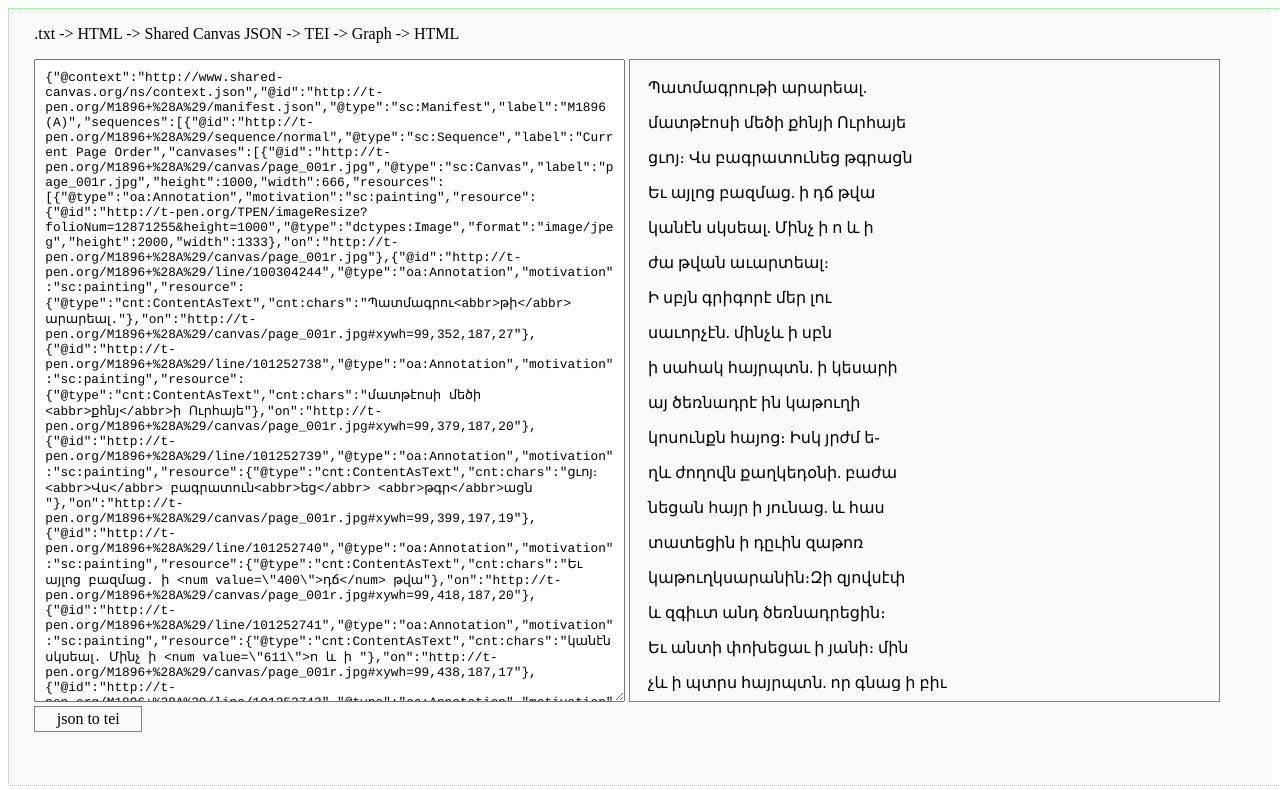
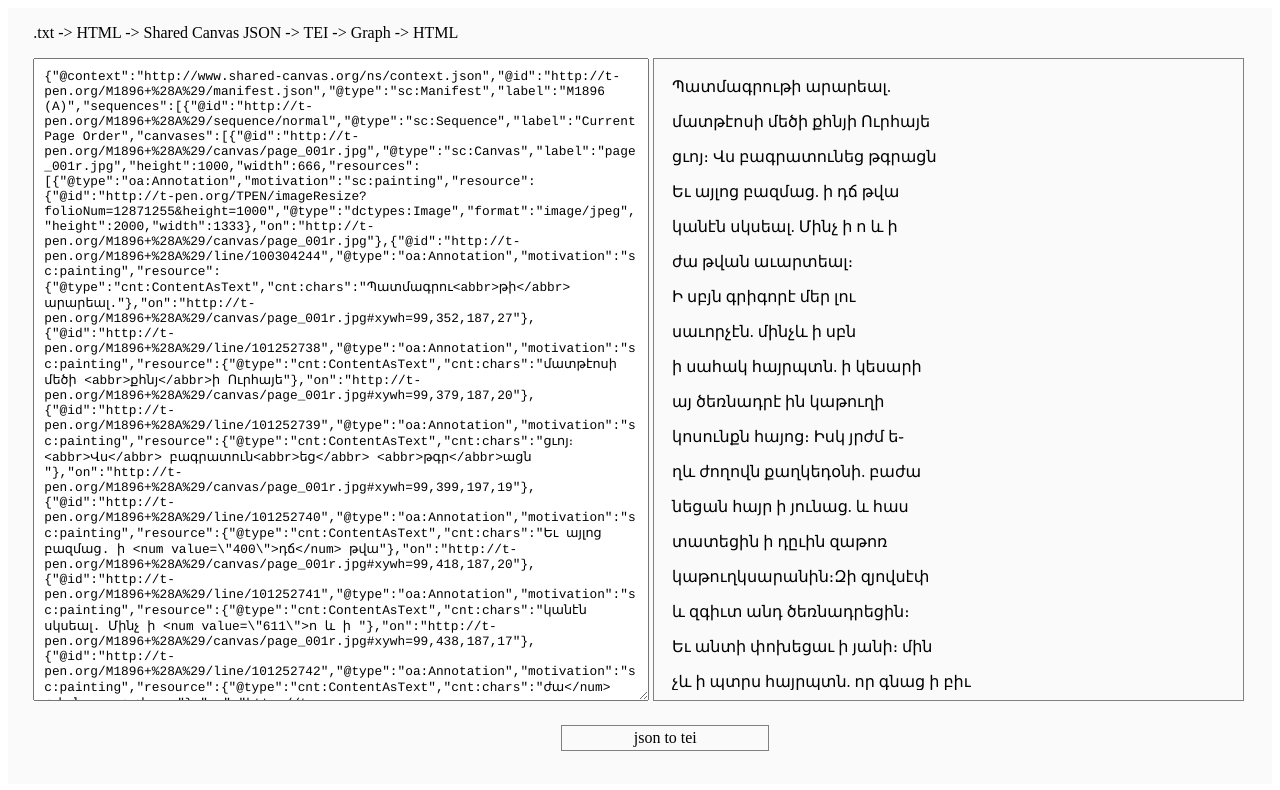
Before and after one commit to tla/textdemo, a plain HTML site: page texttransforms.html in a window 1280 px wide. Shown: the top 790 px of the page. Drawn offline with Linux system fonts and the light colour scheme.

Commit message:
Tweaks to visualization

```diff
--- a/css/textdemo.css
+++ b/css/textdemo.css
@@ -11,24 +11,26 @@ html {
   position: relative;
   display: inline-block;
   padding-left: 2%;
-  border: 1px dotted lightgreen;
+  /* border: 1px dotted lightgreen; */
   vertical-align: top;
 }
 .button {
   border: 0.5px solid gray;
   padding: 3px;
-  width: 100px;
-  margin-bottom: 20px;
+  width: 200px;
+  margin-top: 20px;
   text-align: center;
+  margin: 20px auto 20px auto;
 }
 .button:hover {
   cursor: pointer;
+  background-color: #eee;
 }
 textarea {
   padding: 10px;
   font-family: courier;
   font-size: 80%;
-  width: 45%;
+  width: 47%;
   height: 80%;
 }
 iframe {
```
